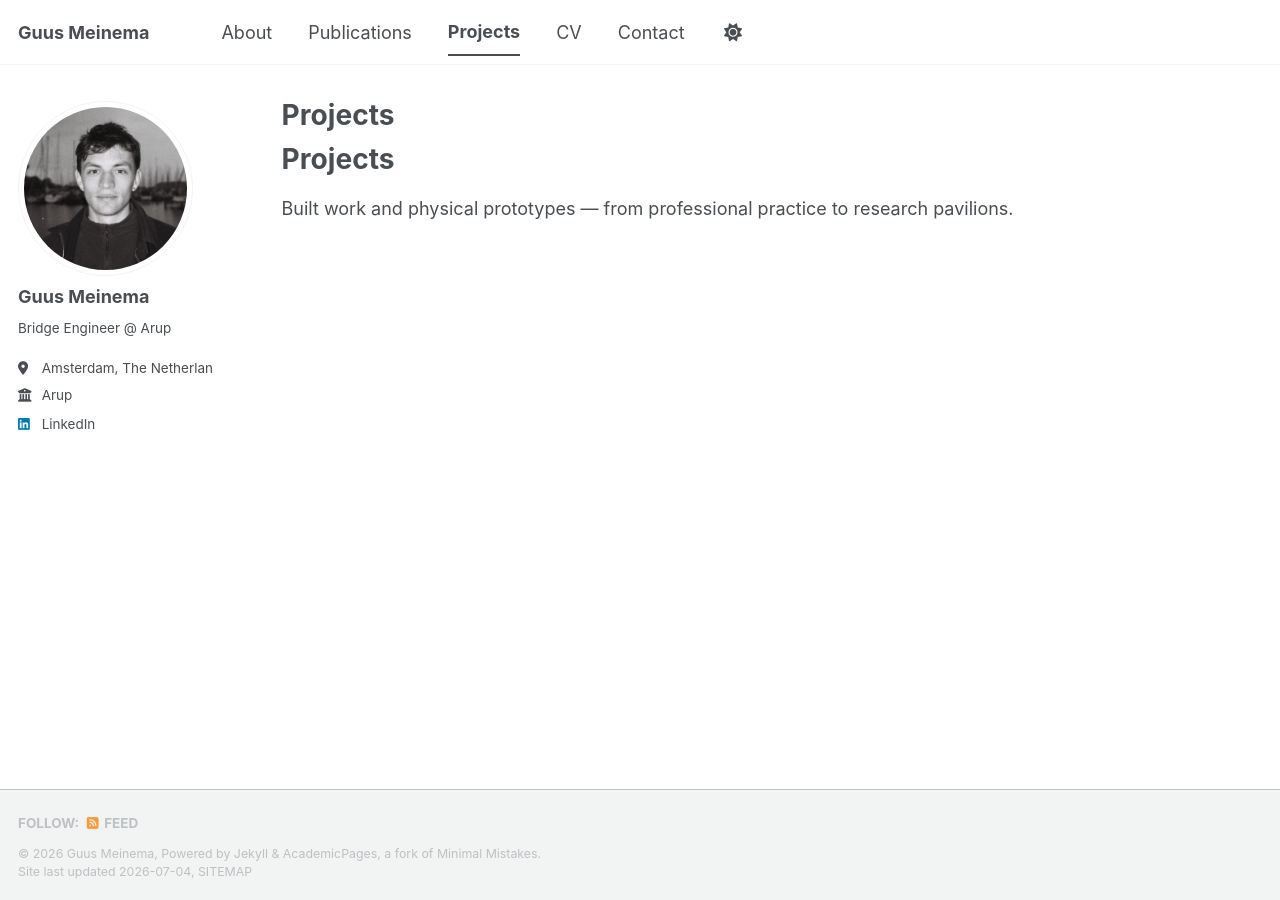
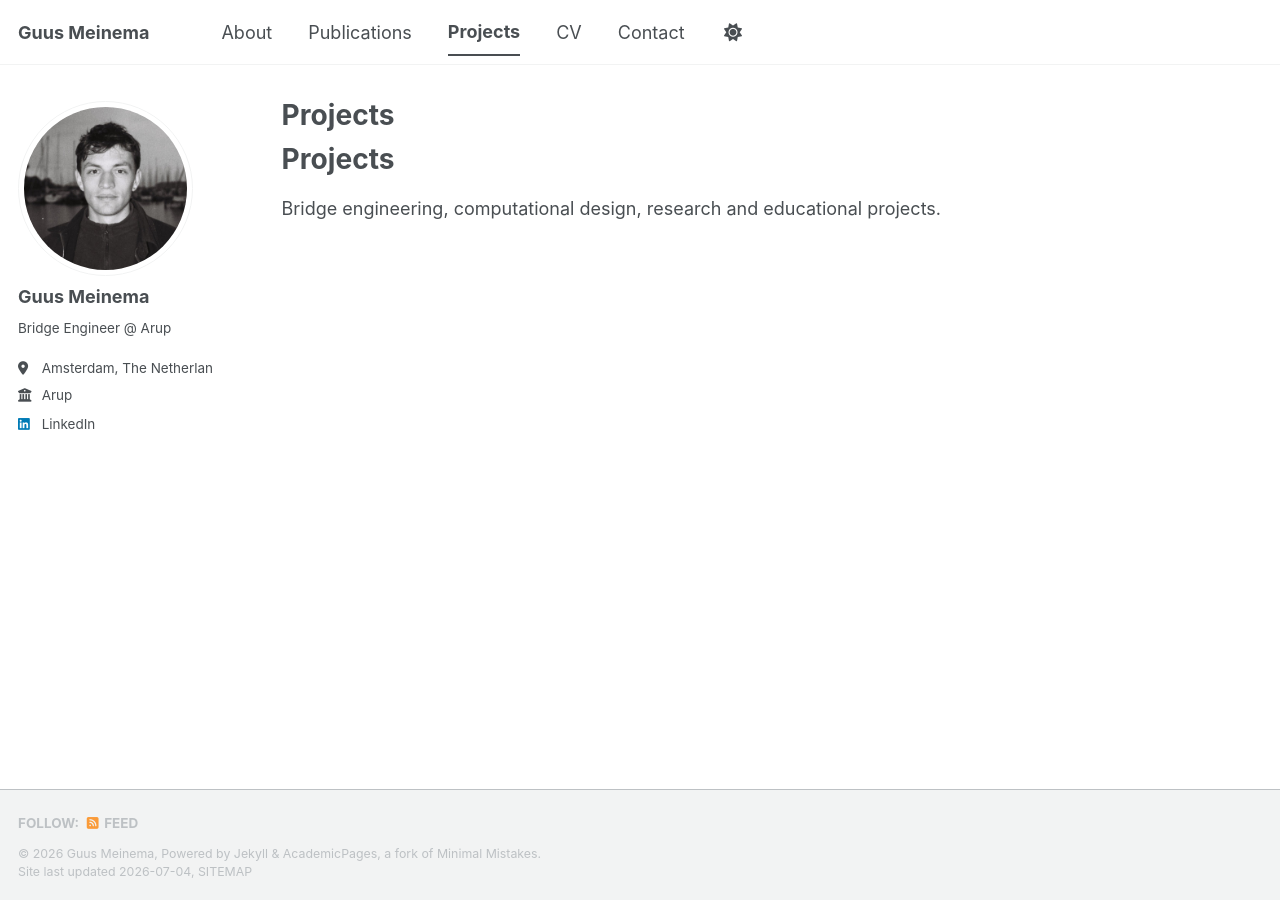
Before and after one commit to GMeinema-Arup/gmeinema-arup.github.io, a Jekyll site: the page built from _pages/projects.md, in a window 1280 px wide. Built offline with Jekyll 4.4.1, drawn with Linux system fonts in a browser that asks for light colours; a style sheet for code colours, icons or effects is not loaded.

Commit message:
Update on projects

```diff
--- a/_pages/projects.md
+++ b/_pages/projects.md
@@ -1,31 +1,78 @@
 ---
 layout: archive
-nav: projects
+title: "Projects"
 permalink: /projects/
-title: "Projects"
+author_profile: true
 ---
 
 <h1 class="page-title">Projects</h1>
-<p class="lead">Built work and physical prototypes — from professional practice to research pavilions.</p>
+<p class="lead">
+Bridge engineering, computational design, research and educational projects.
+</p>
 
 {% assign groups = "professional,prototypes" | split: "," %}
-{% assign labels = "Professional Practice,Prototypes &amp; Pavilions" | split: "," %}
+{% assign labels = "Professional Practice,Research & Educational Projects" | split: "," %}
+
 {% for g in groups %}
   {% assign items = site.data.projects[g] %}
+
   {% if items and items.size > 0 %}
-  <div class="section-head reveal"><h2>{{ labels[forloop.index0] }}</h2><span class="bar"></span></div>
+
+  <div class="section-head">
+    <h2>{{ labels[forloop.index0] }}</h2>
+  </div>
+
   <section class="grid projects">
+
     {% for it in items %}
-    <article class="card reveal">
-      <div class="thumb">{% if it.url %}<a href="{{ it.url }}" target="_blank" rel="noopener">{% endif %}<img src="{{ it.image | relative_url }}" alt="{{ it.title }}">{% if it.url %}</a>{% endif %}</div>
+
+    <article class="card">
+
+      <div class="thumb">
+        {% if it.url %}
+          {{ it.url }}
+        {% endif %}
+
+        {{ it.image | relative_url }}
+
+        {% if it.url %}
+          </a>
+        {% endif %}
+      </div>
+
       <div class="body">
-        <p class="venue">{{ it.org }}{% if it.year %} &middot; {{ it.year }}{% endif %}</p>
-        <h3 class="title">{% if it.url %}<a href="{{ it.url }}" target="_blank" rel="noopener">{{ it.title }}</a>{% else %}{{ it.title }}{% endif %}</h3>
-        {% if it.location %}<p class="ploc">{{ it.location }}</p>{% endif %}
-        {% if it.description %}<p class="pdesc">{{ it.description }}</p>{% endif %}
+
+        <p class="venue">
+          {{ it.org }}
+          {% if it.year %}
+            &middot; {{ it.year }}
+          {% endif %}
+        </p>
+
+        <h3 class="title">
+          {% if it.url %}
+            {{ it.url }}{{ it.title }}</a>
+          {% else %}
+            {{ it.title }}
+          {% endif %}
+        </h3>
+
+        {% if it.location %}
+          <p class="ploc">{{ it.location }}</p>
+        {% endif %}
+
+        {% if it.description %}
+          <p class="pdesc">{{ it.description }}</p>
+        {% endif %}
+
       </div>
+
     </article>
+
     {% endfor %}
+
   </section>
+
   {% endif %}
+
 {% endfor %}
```
